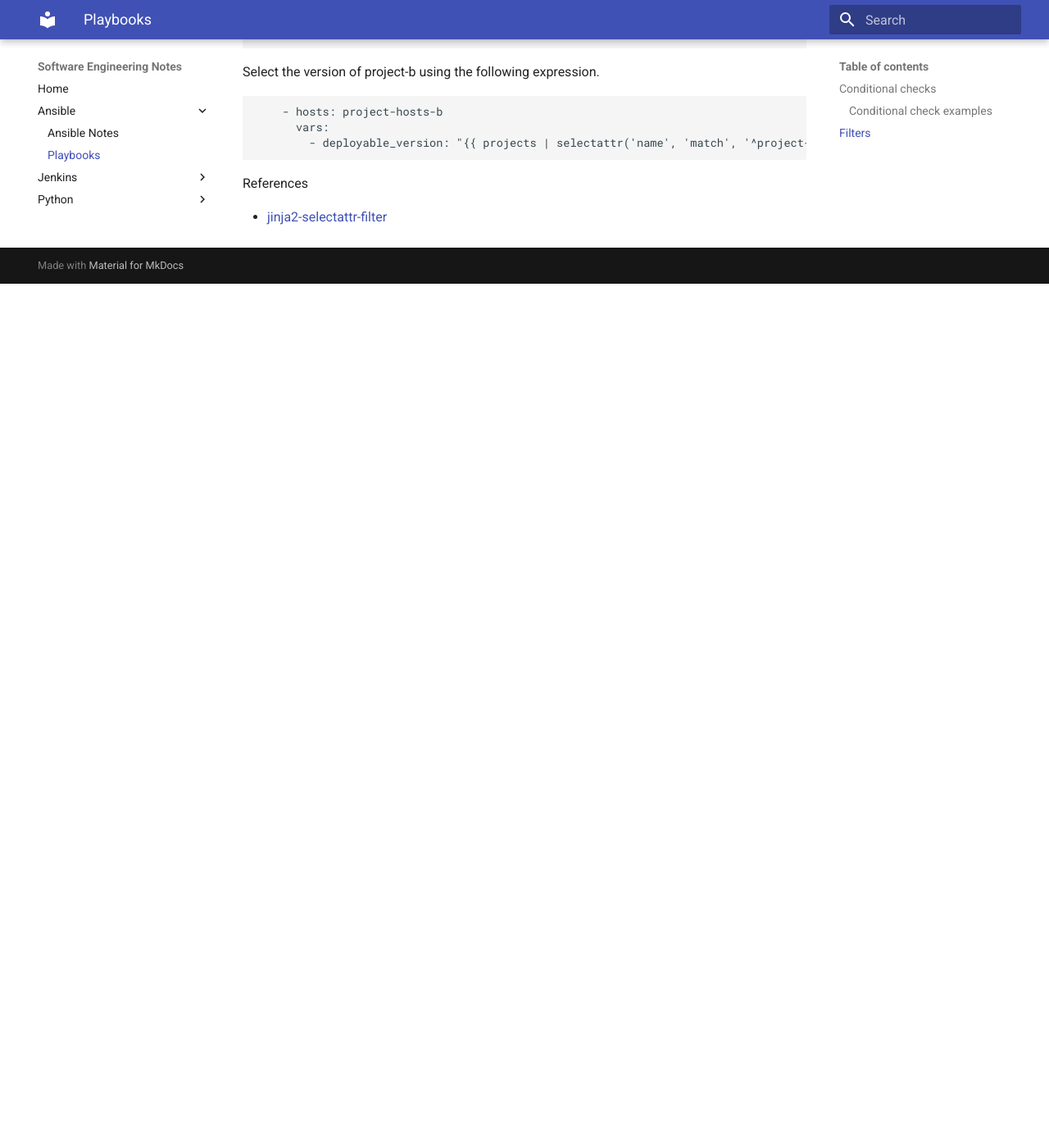
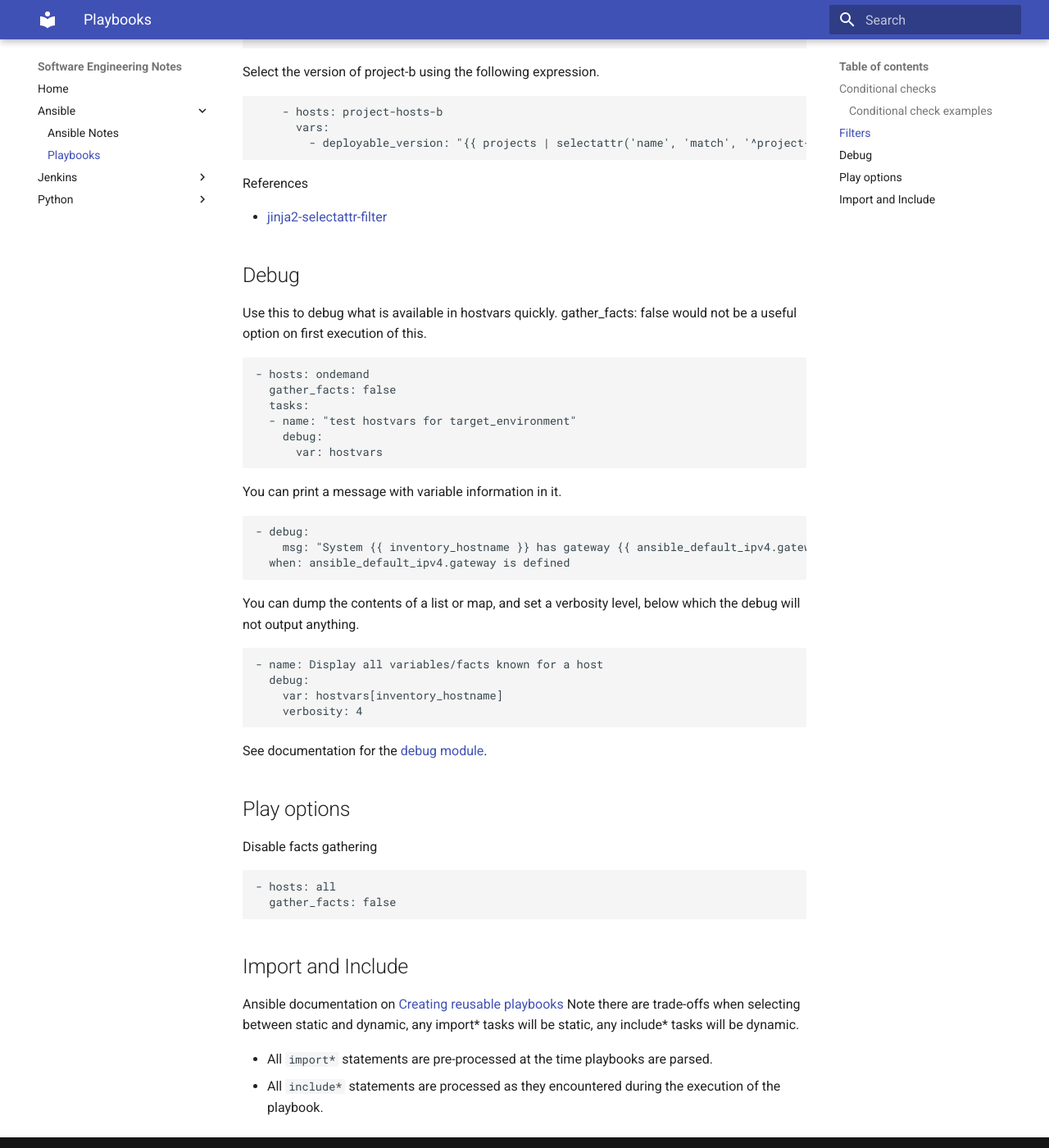
Before and after one commit to agarthetiger/mkdocs, an MkDocs documentation site: the page built from docs/ansible/playbooks.md, in a window 1280 px wide and 1400 px high, scrolled down 1408 px. Shown: the whole window at 82% size. Built offline with MkDocs 1.6.1 and Material for MkDocs 9.7.7, drawn with Linux system fonts in a browser that asks for light colours; before the commit the page ends 1754 px from its top, so only the background shows below that.

Commit message:
Update playbooks.md

```diff
--- a/docs/ansible/playbooks.md
+++ b/docs/ansible/playbooks.md
@@ -62,3 +62,42 @@ Select the version of project-b using the following expression.
 References
 
 * [jinja2-selectattr-filter](http://www.oznetnerd.com/jinja2-selectattr-filter/)
+
+## Debug
+Use this to debug what is available in hostvars quickly. gather_facts: false would not be a useful option on first execution of this.
+
+    - hosts: ondemand
+      gather_facts: false
+      tasks:
+      - name: "test hostvars for target_environment"
+        debug:
+          var: hostvars
+
+You can print a message with variable information in it.
+
+    - debug:
+        msg: "System {{ inventory_hostname }} has gateway {{ ansible_default_ipv4.gateway }}"
+      when: ansible_default_ipv4.gateway is defined
+
+You can dump the contents of a list or map, and set a verbosity level, below which the debug will not output anything.
+
+    - name: Display all variables/facts known for a host
+      debug:
+        var: hostvars[inventory_hostname]
+        verbosity: 4
+
+See documentation for the [debug module](http://docs.ansible.com/ansible/latest/modules/debug_module.html).
+
+## Play options
+
+Disable facts gathering
+
+    - hosts: all
+      gather_facts: false
+
+## Import and Include
+Ansible documentation on [Creating reusable playbooks](https://docs.ansible.com/ansible/latest/user_guide/playbooks_reuse.html)
+Note there are trade-offs when selecting between static and dynamic, any import\* tasks will be static, any include\* tasks will be dynamic.
+
+* All `import*` statements are pre-processed at the time playbooks are parsed.
+* All `include*` statements are processed as they encountered during the execution of the playbook.
```
